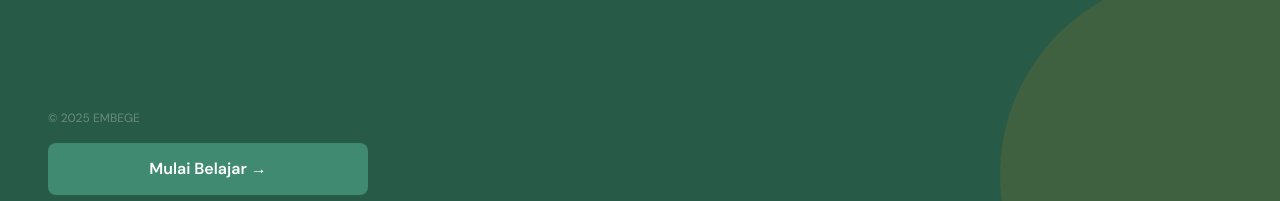
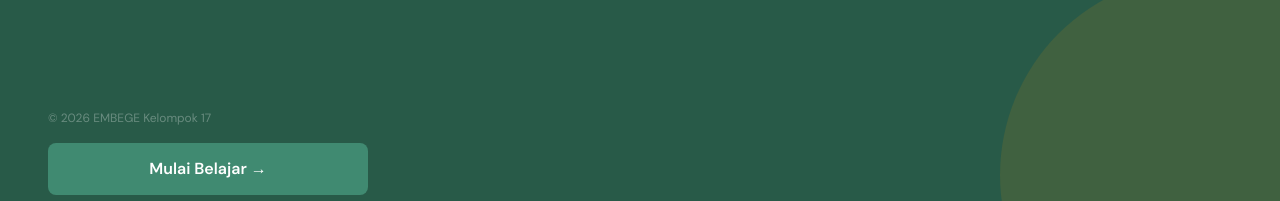
Before and after one commit to adityaberwibawa/embege, a Next.js app: page /auth in a window 1280 px wide. Shown: the part 545-746 px from the top of the page. Built offline with nearby package versions, Linux system fonts and the light colour scheme; no server answers.

Commit message:
update copy right

```diff
--- a/app/auth/page.tsx
+++ b/app/auth/page.tsx
@@ -69,7 +69,7 @@ export default function AuthPage() {
           ))}
         </div>
         <div style={{ position: "relative", zIndex: 10 }}>
-          <p style={{ color:"rgba(255,255,255,.3)", fontSize:12, marginBottom:16 }}>© 2025 EMBEGE</p>
+          <p style={{ color:"rgba(255,255,255,.3)", fontSize:12, marginBottom:16 }}>© 2026 EMBEGE Kelompok 17</p>
           <button className="btn btn-amber" onClick={() => setShowForm(true)}
             style={{ width: "100%", maxWidth: 320, justifyContent: "center", padding: "14px", fontSize: 16 }}>
             Mulai Belajar →
```
